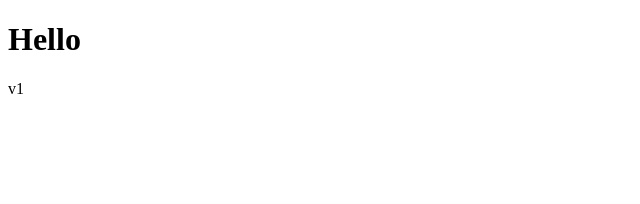
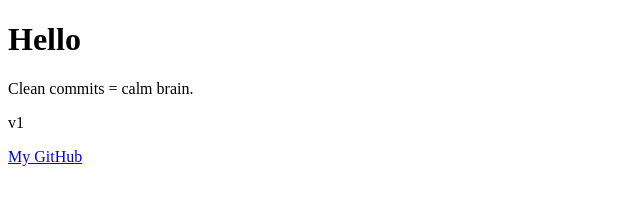
Before and after one commit to jvihar174/git-growth-vrj, a plain HTML site: page site/index.html in a window 1280 px wide. Shown: the whole page, without its empty margins (0-640 px from the left). Drawn offline with Linux system fonts and the light colour scheme.

Commit message:
feat: hero copy + base styles
Stage only the hero hunk; leave footer for later. Adds base CSS.

```diff
--- a/site/index.html
+++ b/site/index.html
@@ -3,6 +3,12 @@
   <head><meta charset="utf-8"><title>Git Growth</title></head>
   <body>
     <h1>Hello</h1>
+    <p>Clean commits = calm brain.</p>
     <p>v1</p>
   </body>
 </html>
+
+
+
+<!-- footer link -->
+<p><a href="https://github.com/jvihar174">My GitHub</a></p>
--- /dev/null
+++ b/site/style.css
@@ -0,0 +1,2 @@
+body { font-family: system-ui; margin: 32px; }
+h1 { letter-spacing: 0.5px; }
```
